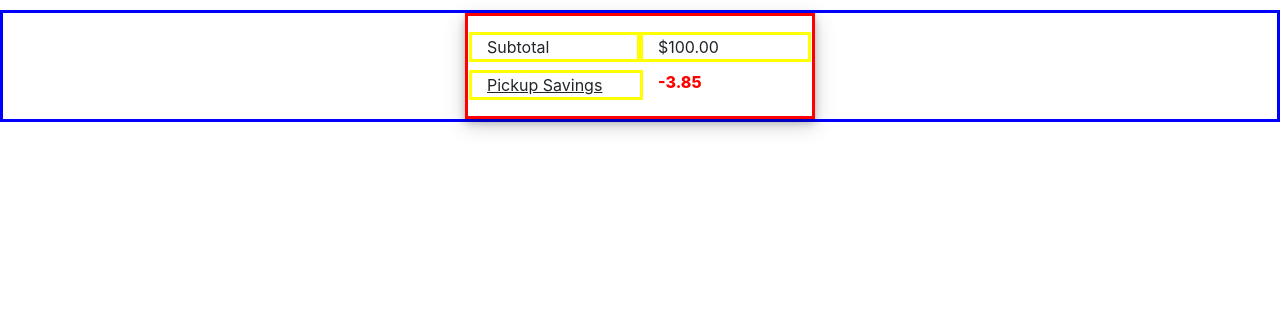
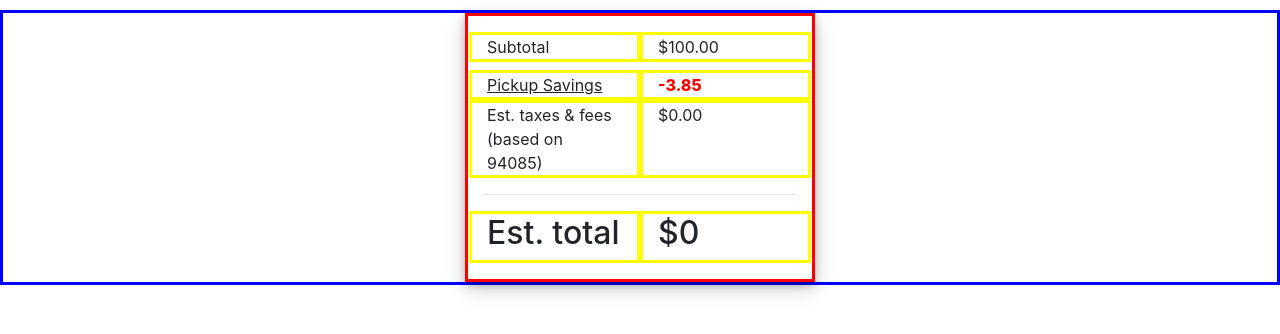
Before and after one commit to SlawomirGawron/shopping-cart, a React (Create React App) app: page / in a window 1280 px wide. Shown: the top 334 px of the page. Built offline with nearby package versions, Linux system fonts and the light colour scheme.

Commit message:
Taxes & fees row. Estimated total row.

```diff
--- a/src/App.js
+++ b/src/App.js
@@ -1,6 +1,6 @@
 import React from 'react';
 import './App.scss';
-import MainPage from './components/mainPage/MainPage';
+import MainPage from './components/MainPage/MainPage';
 
 function App() {
   return (
--- /dev/null
+++ b/src/components/EstimatedTotal/EstimatedTotal.js
@@ -0,0 +1,30 @@
+import React from 'react';
+import PropTypes from 'prop-types';
+import Row from 'react-bootstrap/Row';
+import Col from 'react-bootstrap/Col';
+import './EstimatedTotal.scss';
+
+function EstimatedTotal(props) {
+    return (
+        <div className="estimated-total-row">
+            <Row>
+                <Col md={6} className="estimated-total-column">
+                    <h2>
+                        Est. total
+                    </h2>
+                </Col>
+                <Col md={6} className="estimated-total-column">
+                    <h2>
+                        ${props.total}
+                    </h2>
+                </Col>
+            </Row>
+        </div>
+    );
+}
+
+EstimatedTotal.propTypes = {
+    total: PropTypes.number.isRequired,
+};
+
+export default EstimatedTotal;
--- /dev/null
+++ b/src/components/EstimatedTotal/EstimatedTotal.scss
@@ -0,0 +1,4 @@
+.estimated-total-column {
+  border-style: solid;
+  border-color: yellow;
+}
--- a/src/components/mainPage/MainPage.js
+++ b/src/components/MainPage/MainPage.js
@@ -1,19 +1,26 @@
 import React, { useState } from 'react';
 import Container from 'react-bootstrap/Container';
 import './MainPage.scss';
-import SubTotal from '../subTotal/SubTotal';
-import PickupSavings from '../pickupSavings/PickupSavings';
+import SubTotal from '../SubTotal/SubTotal';
+import PickupSavings from '../PickupSavings/PickupSavings';
+import TaxesFees from "../TaxesFees/TaxesFees";
+import EstimatedTotal from "../EstimatedTotal/EstimatedTotal";
 
 function MainPage(props) {
     // States
     const [total, setTotal] = useState(100);
     const [pickupSavings, setPickupSavings] = useState(-3.85);
+    const [taxes, setTaxes] = useState(0);
 
     return (
         <div className="main-page-grid">
             <Container className="main-page-container">
                 <SubTotal price={total.toFixed(2)} />
                 <PickupSavings price={pickupSavings.toFixed(2)}/>
+                <TaxesFees taxes={taxes.toFixed(2)}/>
+                <hr />
+                <EstimatedTotal total={0}/>
+
             </Container>
         </div>
     );
--- a/src/components/pickupSavings/PickupSavings.js
+++ b/src/components/PickupSavings/PickupSavings.js
@@ -13,7 +13,9 @@ const styles = {
 
     totalSavings: {
         color: 'red',
-        fontWeight: 800
+        fontWeight: 800,
+        borderStyle: 'solid',
+        borderColor: 'yellow'
     }
 };
 
--- /dev/null
+++ b/src/components/TaxesFees/TaxesFees.js
@@ -0,0 +1,26 @@
+import React from 'react';
+import PropTypes from 'prop-types';
+import Row from 'react-bootstrap/Row';
+import Col from 'react-bootstrap/Col';
+import './TaxesFees.scss';
+
+function TaxesFees(props) {
+    return (
+        <div className="taxes-fees-row">
+            <Row>
+                <Col md={6} className="taxes-fees-column">
+                    Est. taxes & fees (based on 94085)
+                </Col>
+                <Col md={6} className="taxes-fees-column">
+                    ${props.taxes}
+                </Col>
+            </Row>
+        </div>
+    );
+}
+
+TaxesFees.propTypes = {
+    taxes: PropTypes.number.isRequired,
+};
+
+export default TaxesFees;
--- /dev/null
+++ b/src/components/TaxesFees/TaxesFees.scss
@@ -0,0 +1,4 @@
+.taxes-fees-column {
+  border-style: solid;
+  border-color: yellow;
+}
```
Also changed, not shown: src/components/MainPage/MainPage.scss (renamed from src/components/mainPage/MainPage.scss), src/components/PickupSavings/PickupSavings.scss (renamed from src/components/pickupSavings/PickupSavings.scss), src/components/SubTotal/SubTotal.js (renamed from src/components/subTotal/SubTotal.js), src/components/SubTotal/SubTotal.scss (renamed from src/components/subTotal/SubTotal.scss).
